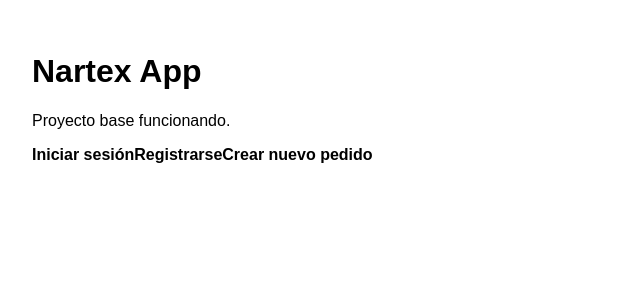
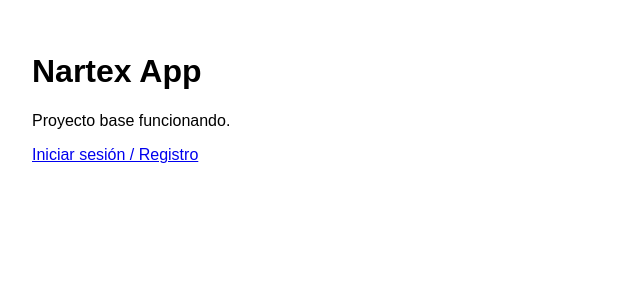
Before and after one commit to melianidjar29-cloud/nartex-app, a Next.js app: page / in a window 1280 px wide. Shown: the top 300 px of the page, without its empty margins (0-640 px from the left). Built offline with nearby package versions, Linux system fonts and the light colour scheme.

Commit message:
Update index.js

```diff
--- a/pages/index.js
+++ b/pages/index.js
@@ -3,10 +3,7 @@ export default function Home() {
     <main style={{padding: 24, fontFamily: 'sans-serif'}}>
       <h1>Nartex App</h1>
       <p>Proyecto base funcionando.</p>
-      <b href="/auth">Iniciar sesión</b>
-      <b href="/auth">Registrarse</b>
-      <b href="/nuevo-pedido">Crear nuevo pedido</b>
-
+      <a href="/auth">Iniciar sesión / Registro</a>
     </main>
   )
 }
```
